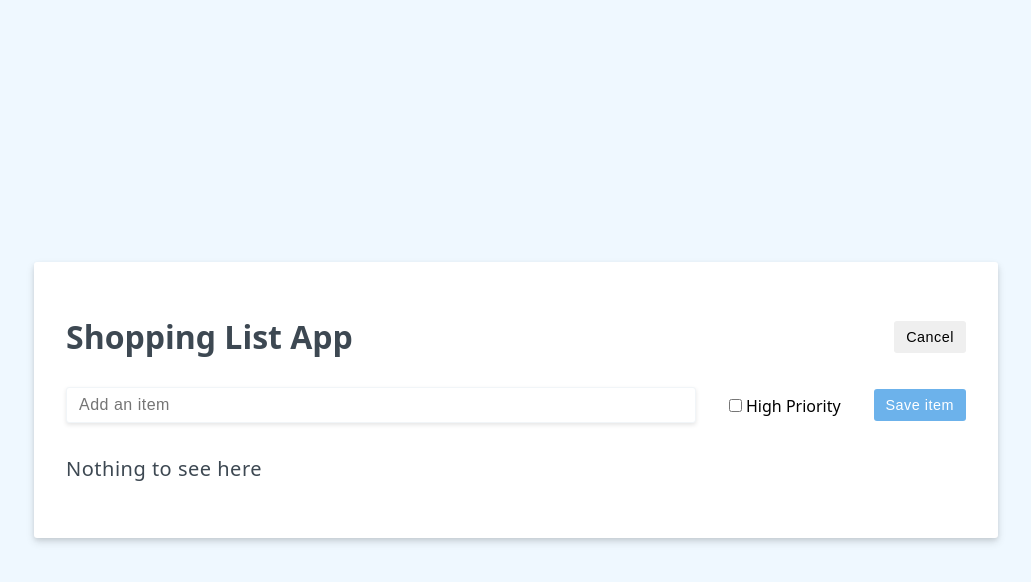
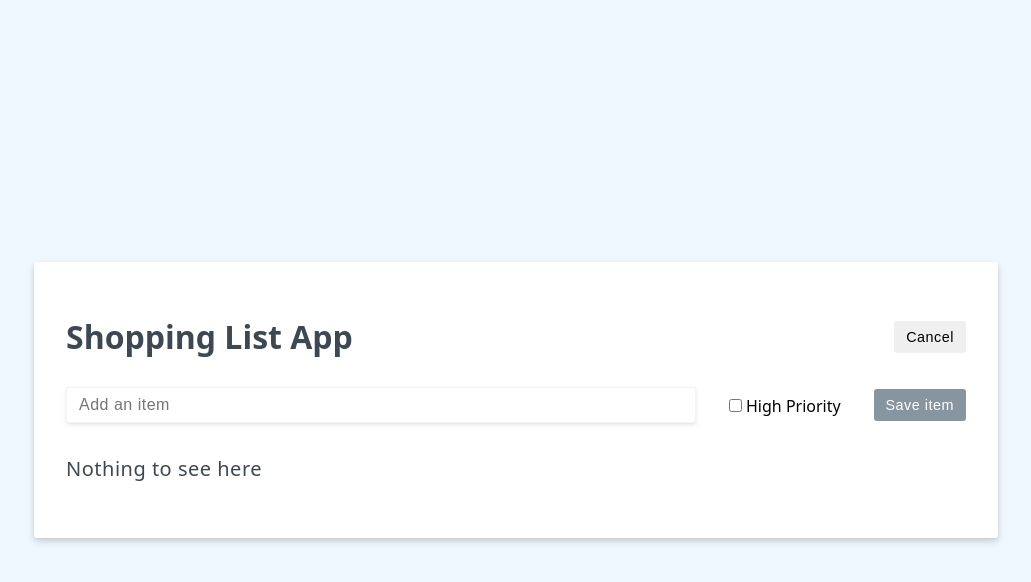
Before and after one commit to M-ds/vue-learning, a Vue app in the folder vue-composition/: page / in a window 1280 px wide. Both pictures are taken after a click on the button "Add item". Shown: the top 582 px of the page, without its empty margins (124-1155 px from the left). Built offline with nearby package versions, Linux system fonts and the light colour scheme.

Commit message:
vue-composition - added example with v-bind

```diff
--- a/vue-composition/src/App.vue
+++ b/vue-composition/src/App.vue
@@ -31,13 +31,16 @@ const doEdit = (e) => {
       Add item
     </button>
   </div>
+
   <form v-if="editing" class="add-item-form" @submit.prevent="saveItem">
     <input v-model.trim="newItem" type="text" placeholder="Add an item" />
     <label>
       <input type="checkbox" v-model="newItemHighPriority" />
       High Priority
     </label>
-    <button class="btn btn-primary">Save item</button>
+    <button class="btn btn-primary" :disabled="newItem.length < 5">
+      Save item
+    </button>
   </form>
   <ul>
     <li v-for="{ id, label } in items" :key="id">{{ label }}</li>
```
